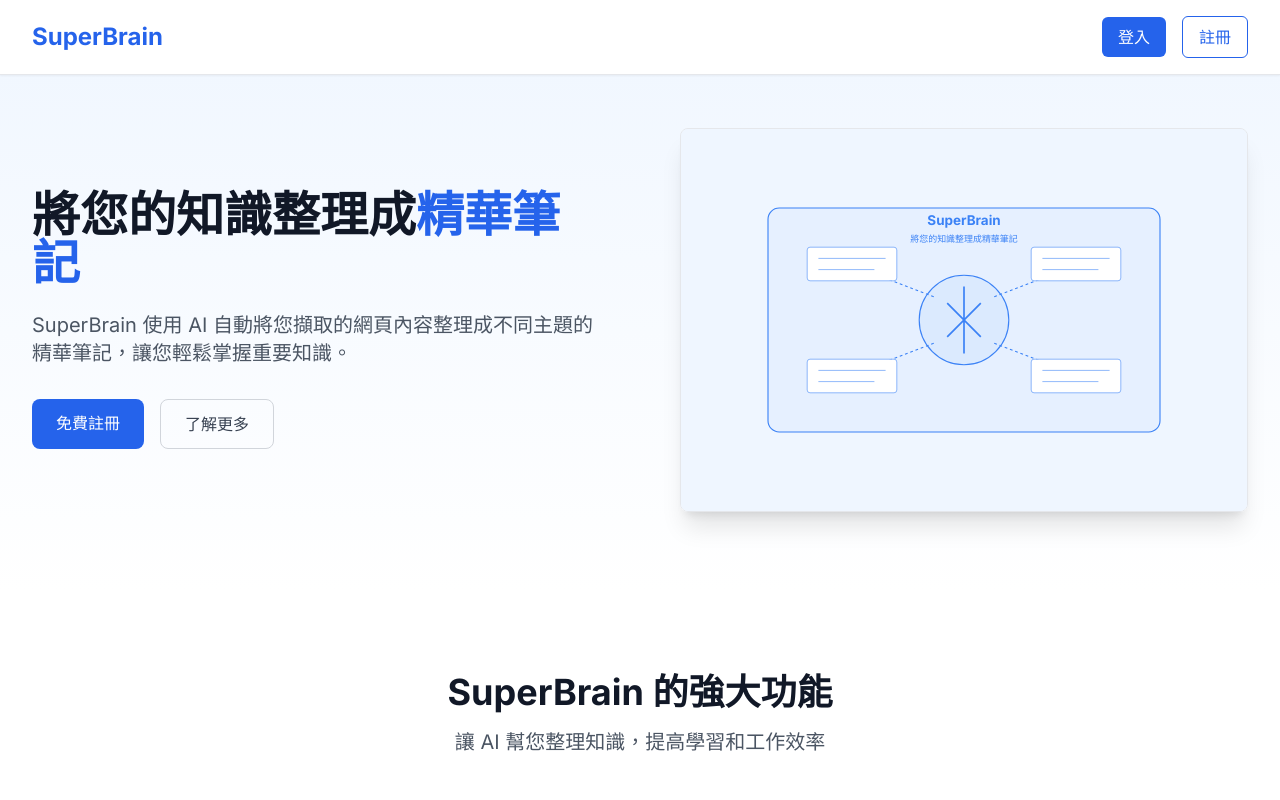
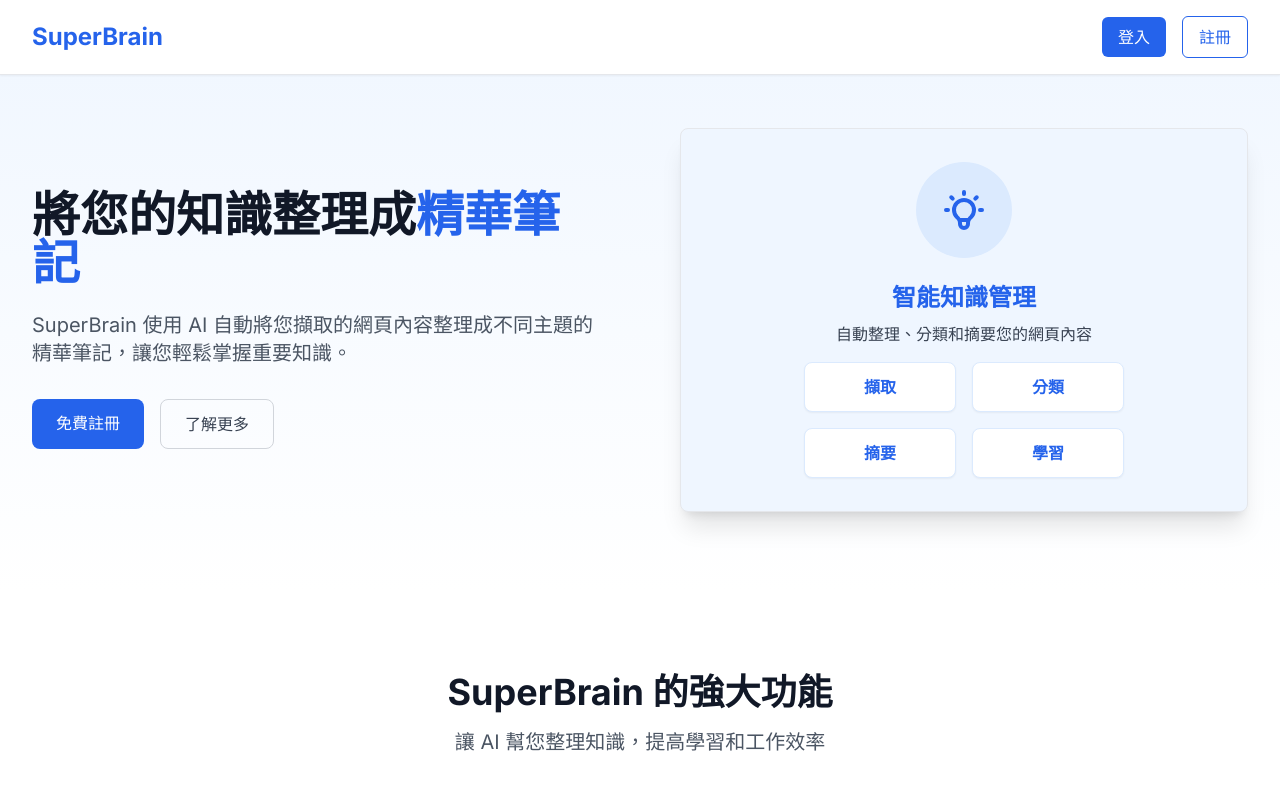
Before and after one commit to ahhwd/superbrain-cursor, a Next.js app: page / in a window 1280 px wide. Shown: the top 800 px of the page. Built offline with nearby package versions, Linux system fonts and the light colour scheme.

Commit message:
簡化首頁設計，使用純 HTML/CSS 元素替代複雜圖片，提高移動設備兼容性

```diff
--- a/app/page.tsx
+++ b/app/page.tsx
@@ -44,54 +44,29 @@ export default function Home() {
               </div>
             </div>
             <div className="md:w-1/2 px-4 md:px-0">
-              <div className="relative h-80 sm:h-96 w-full rounded-lg shadow-xl overflow-hidden border border-gray-200">
-                <div className="absolute inset-0 bg-blue-50 flex items-center justify-center p-4">
-                  {/* 使用內聯 SVG 替代外部 PNG 圖片 */}
-                  <svg
-                    viewBox="0 0 800 500"
-                    xmlns="http://www.w3.org/2000/svg"
-                    className="w-full h-full max-w-md"
-                  >
-                    <rect x="50" y="50" width="700" height="400" rx="20" fill="#e6f0ff" stroke="#3b82f6" strokeWidth="2" />
-
-                    {/* 中央大腦圖示 */}
-                    <circle cx="400" cy="250" r="80" fill="#dbeafe" stroke="#3b82f6" strokeWidth="2" />
-                    <path d="M400 190 L400 310 M370 220 L430 280 M370 280 L430 220" stroke="#3b82f6" strokeWidth="3" />
-
-                    {/* 連接線和節點 */}
-                    <circle cx="200" cy="150" r="10" fill="#3b82f6" />
-                    <line x1="220" y1="160" x2="350" y2="210" stroke="#3b82f6" strokeWidth="2" strokeDasharray="5,5" />
-
-                    <circle cx="600" cy="150" r="10" fill="#3b82f6" />
-                    <line x1="580" y1="160" x2="450" y2="210" stroke="#3b82f6" strokeWidth="2" strokeDasharray="5,5" />
-
-                    <circle cx="200" cy="350" r="10" fill="#3b82f6" />
-                    <line x1="220" y1="340" x2="350" y2="290" stroke="#3b82f6" strokeWidth="2" strokeDasharray="5,5" />
-
-                    <circle cx="600" cy="350" r="10" fill="#3b82f6" />
-                    <line x1="580" y1="340" x2="450" y2="290" stroke="#3b82f6" strokeWidth="2" strokeDasharray="5,5" />
-
-                    {/* 文本框 */}
-                    <rect x="120" y="120" width="160" height="60" rx="5" fill="white" stroke="#3b82f6" strokeWidth="1" />
-                    <line x1="140" y1="140" x2="260" y2="140" stroke="#3b82f6" strokeWidth="1" />
-                    <line x1="140" y1="160" x2="240" y2="160" stroke="#3b82f6" strokeWidth="1" />
-
-                    <rect x="520" y="120" width="160" height="60" rx="5" fill="white" stroke="#3b82f6" strokeWidth="1" />
-                    <line x1="540" y1="140" x2="660" y2="140" stroke="#3b82f6" strokeWidth="1" />
-                    <line x1="540" y1="160" x2="640" y2="160" stroke="#3b82f6" strokeWidth="1" />
-
-                    <rect x="120" y="320" width="160" height="60" rx="5" fill="white" stroke="#3b82f6" strokeWidth="1" />
-                    <line x1="140" y1="340" x2="260" y2="340" stroke="#3b82f6" strokeWidth="1" />
-                    <line x1="140" y1="360" x2="240" y2="360" stroke="#3b82f6" strokeWidth="1" />
-
-                    <rect x="520" y="320" width="160" height="60" rx="5" fill="white" stroke="#3b82f6" strokeWidth="1" />
-                    <line x1="540" y1="340" x2="660" y2="340" stroke="#3b82f6" strokeWidth="1" />
-                    <line x1="540" y1="360" x2="640" y2="360" stroke="#3b82f6" strokeWidth="1" />
-
-                    {/* 標題 */}
-                    <text x="400" y="80" textAnchor="middle" fill="#3b82f6" fontWeight="bold" fontSize="24">SuperBrain</text>
-                    <text x="400" y="110" textAnchor="middle" fill="#3b82f6" fontSize="16">將您的知識整理成精華筆記</text>
-                  </svg>
+              <div className="relative h-80 sm:h-96 w-full rounded-lg shadow-xl overflow-hidden border border-gray-200 bg-blue-50">
+                <div className="absolute inset-0 flex flex-col items-center justify-center p-6 text-center">
+                  <div className="w-24 h-24 bg-blue-100 rounded-full flex items-center justify-center mb-6">
+                    <svg xmlns="http://www.w3.org/2000/svg" className="h-12 w-12 text-blue-600" fill="none" viewBox="0 0 24 24" stroke="currentColor">
+                      <path strokeLinecap="round" strokeLinejoin="round" strokeWidth={2} d="M9.663 17h4.673M12 3v1m6.364 1.636l-.707.707M21 12h-1M4 12H3m3.343-5.657l-.707-.707m2.828 9.9a5 5 0 117.072 0l-.548.547A3.374 3.374 0 0014 18.469V19a2 2 0 11-4 0v-.531c0-.895-.356-1.754-.988-2.386l-.548-.547z" />
+                    </svg>
+                  </div>
+                  <h3 className="text-2xl font-bold text-blue-600 mb-2">智能知識管理</h3>
+                  <p className="text-gray-700 mb-4">自動整理、分類和摘要您的網頁內容</p>
+                  <div className="grid grid-cols-2 gap-4 w-full max-w-xs">
+                    <div className="bg-white p-3 rounded-lg shadow-sm border border-blue-100">
+                      <div className="text-blue-600 font-semibold">擷取</div>
+                    </div>
+                    <div className="bg-white p-3 rounded-lg shadow-sm border border-blue-100">
+                      <div className="text-blue-600 font-semibold">分類</div>
+                    </div>
+                    <div className="bg-white p-3 rounded-lg shadow-sm border border-blue-100">
+                      <div className="text-blue-600 font-semibold">摘要</div>
+                    </div>
+                    <div className="bg-white p-3 rounded-lg shadow-sm border border-blue-100">
+                      <div className="text-blue-600 font-semibold">學習</div>
+                    </div>
+                  </div>
                 </div>
               </div>
             </div>
```
